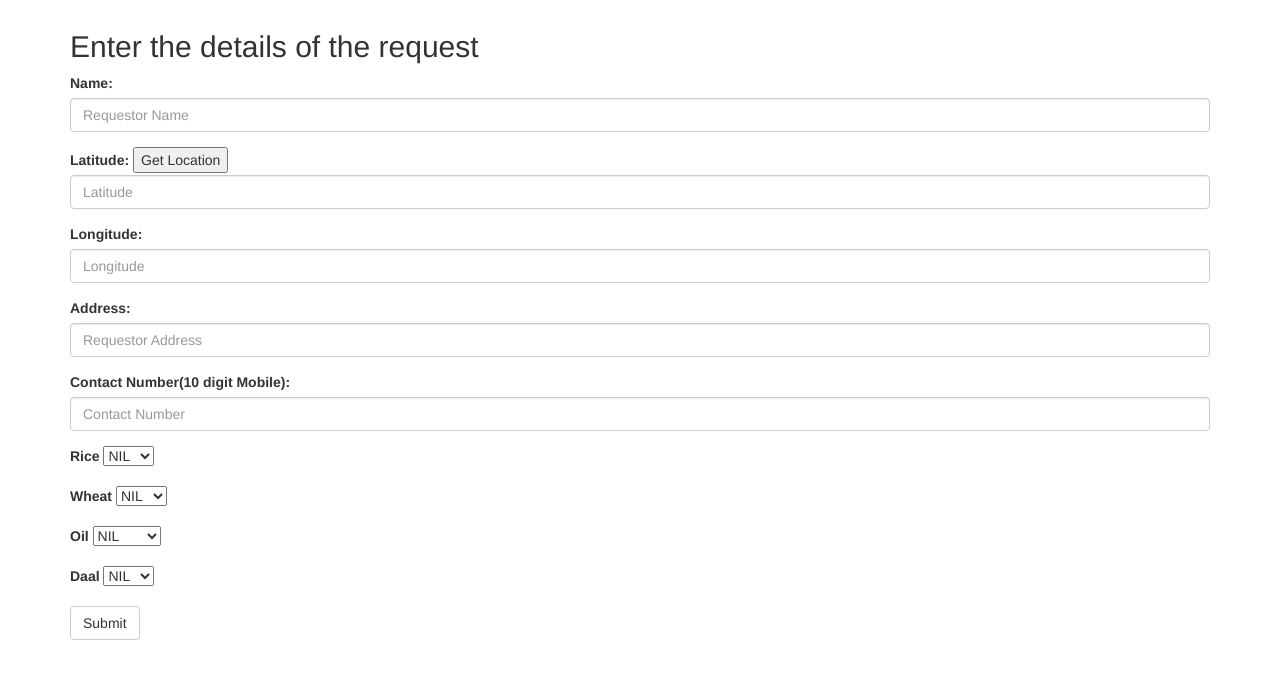
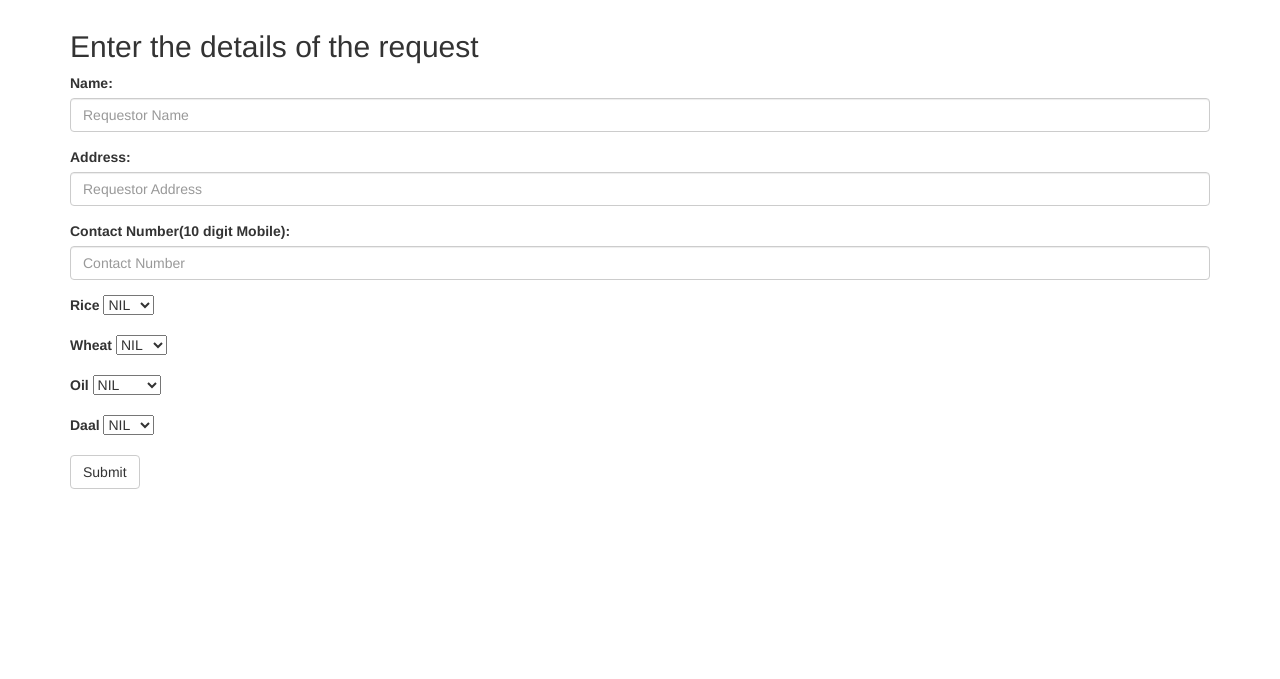
Before and after one commit to ashhadulislam/covid_assistance, a Flask app: page /addneedy in a window 1280 px wide. Shown: the top 679 px of the page. Run offline with Flask 2, Linux system fonts and the light colour scheme; some libraries are stand-ins or nearby versions.

Commit message:
index page

```diff
--- a/templates/addneedy.html
+++ b/templates/addneedy.html
@@ -77,7 +77,7 @@
 		      	<input type="text" onfocus="this.value=''" class="form-control" id="requestor_name" placeholder="Requestor Name" name="requestor_name">
 	      	</div>
 
-	      	<div class="form-group">
+<!-- 	      	<div class="form-group">
 		      	<label>Latitude:</label>
 		      	<button type="button" onclick="getLocation()">Get Location</button>
 		      	<input type="text" class="form-control" id="mosque_lat" placeholder="Latitude" name="mosque_lat" >
@@ -87,7 +87,7 @@
 		      	<label>Longitude:</label>
 		      	<input type="text" class="form-control" id="mosque_lon" placeholder="Longitude" name="mosque_lon" >
 	      	</div>
-
+ -->
 	      	<div class="form-group">
 		    	<label>Address:</label>
 		      	<input type="text" onfocus="this.value=''" class="form-control" id="requestor_address" placeholder="Requestor Address" name="requestor_address">
```
